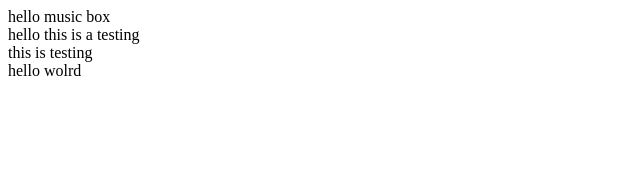
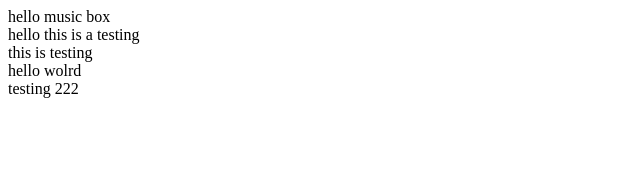
Before and after one commit to yutong16/musicBbox, an Angular app: page / in a window 1280 px wide. Shown: the top 170 px of the page, without its empty margins (0-640 px from the left). Built offline with nearby package versions, Linux system fonts and the light colour scheme.

Commit message:
add testing 22

```diff
--- a/src/app/app.component.html
+++ b/src/app/app.component.html
@@ -3,3 +3,4 @@
 <div>hello this is a testing</div>
 <div>this is testing</div>
 <div>hello wolrd</div>
+<div>testing 222</div>
```
